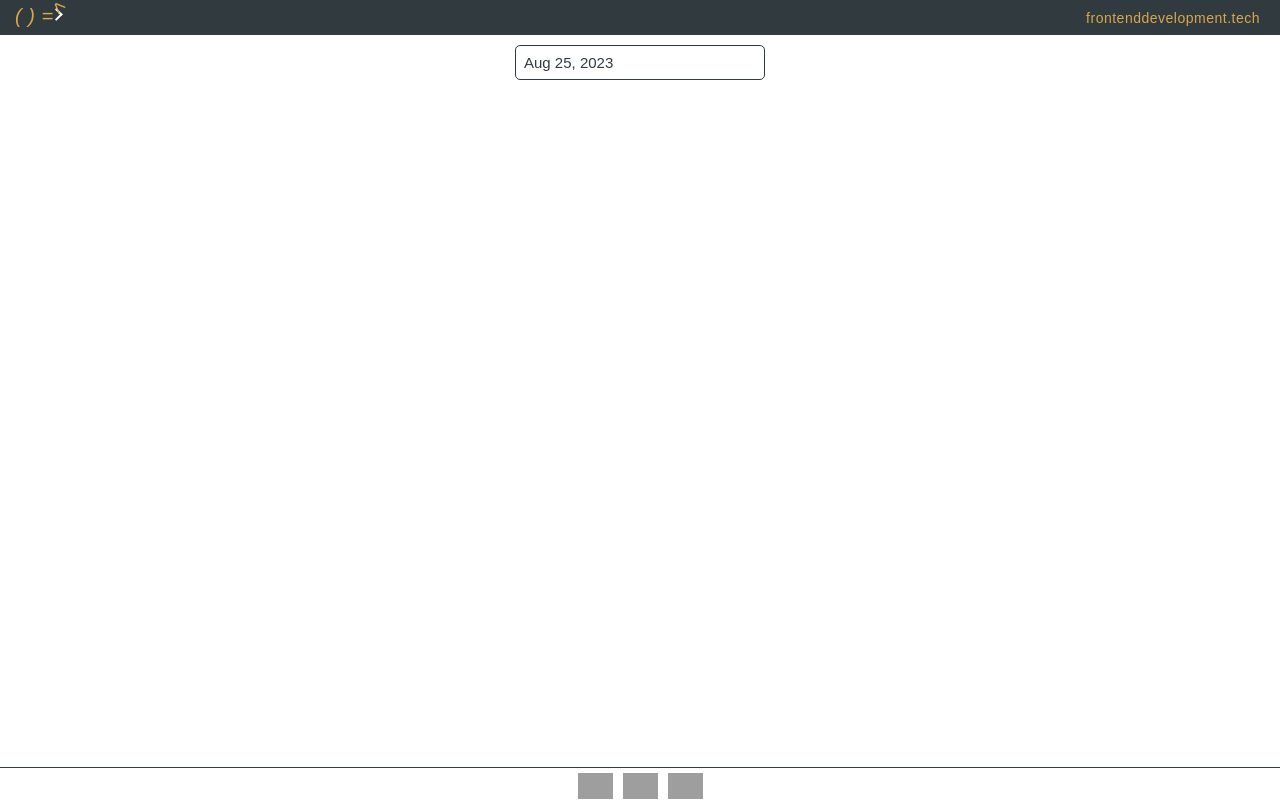
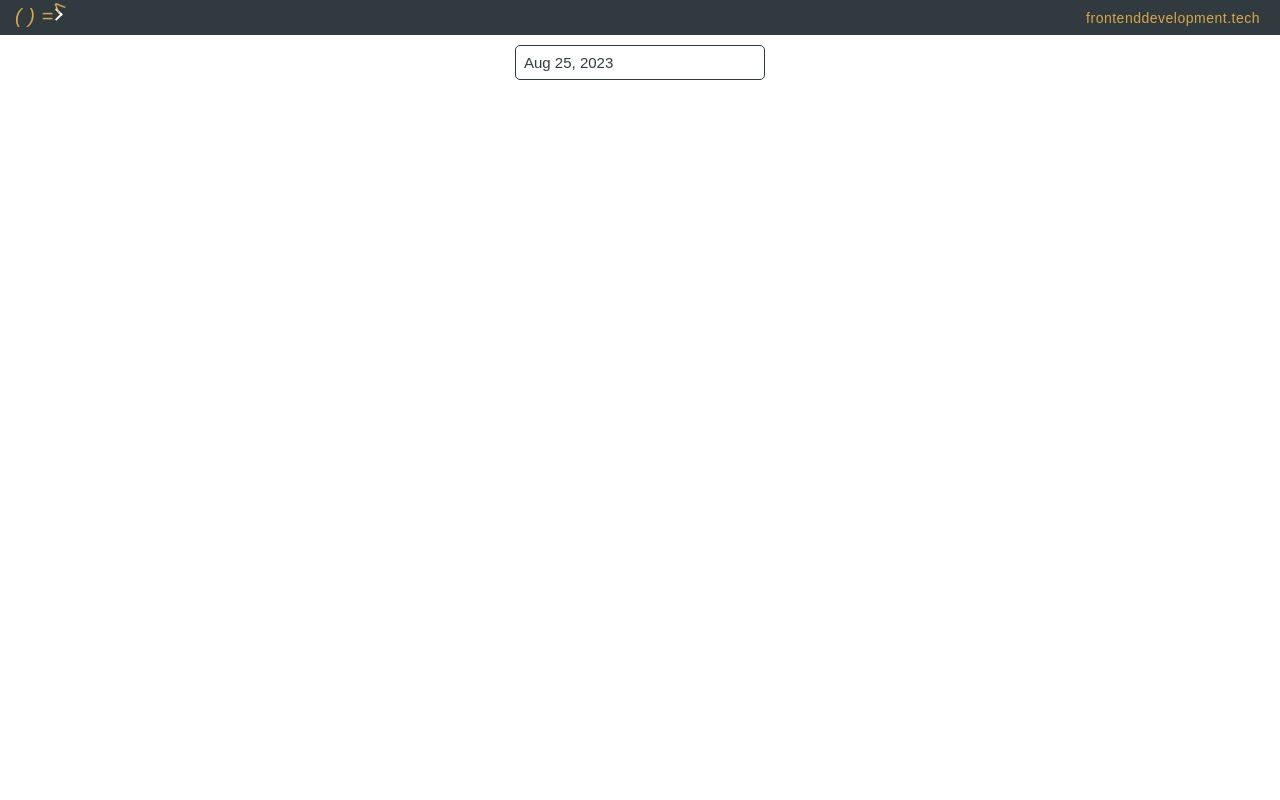
Before and after one commit to eastcoastdeveloper/datepicker-angular-component, an Angular app: page / in a window 1280 px wide. Built offline with nearby package versions, Linux system fonts and the light colour scheme; grey boxes are pictures that could not be loaded.

Commit message:
2 files modified

```diff
--- a/src/index.html
+++ b/src/index.html
@@ -11,23 +11,3 @@
 </header>
 
 <my-app>loading</my-app>
-
-<footer>
-  <div class="icon-grid">
-    <a
-      href="https://www.linkedin.com/in/eric-feldberg-62a758297"
-      target="_blank"
-      ><img
-        src="https://upload.wikimedia.org/wikipedia/commons/thumb/c/ca/LinkedIn_logo_initials.png/512px-LinkedIn_logo_initials.png"
-    /></a>
-    <a href="https://www.instagram.com/nodulldayz/" target="_blank"
-      ><img
-        src="https://upload.wikimedia.org/wikipedia/commons/thumb/e/e7/Instagram_logo_2016.svg/128px-Instagram_logo_2016.svg.png"
-    /></a>
-    <a href="https://flickr.com/photos/nodulldays/" target="_blank"
-      ><img
-        alt="Flickr logo - SuperTinyIcons"
-        src="https://upload.wikimedia.org/wikipedia/commons/thumb/f/f4/Flickr_logo_-_SuperTinyIcons.svg/512px-Flickr_logo_-_SuperTinyIcons.svg.png"
-    /></a>
-  </div>
-</footer>
--- a/src/styles.scss
+++ b/src/styles.scss
@@ -47,30 +47,7 @@
   color: #d9a74a;
 }
 
-footer {
-  position: absolute;
-  bottom: 0;
-  border-top: 1px solid #313b3f;
-  padding: 5px 5px 1px 5px;
-  box-sizing: border-box;
-  width: 100%;
-  .icon-grid {
-    justify-content: center;
-    display: grid;
-    grid-column-gap: 10px;
-    grid-template-columns: repeat(3, 35px);
-    a {
-      width: 35px;
-      display: block;
-      img {
-        width: 100%;
-      }
-    }
-  }
-}
-
 @media screen and (max-width: 768px) {
-  footer,
   header {
     display: none;
   }
```
